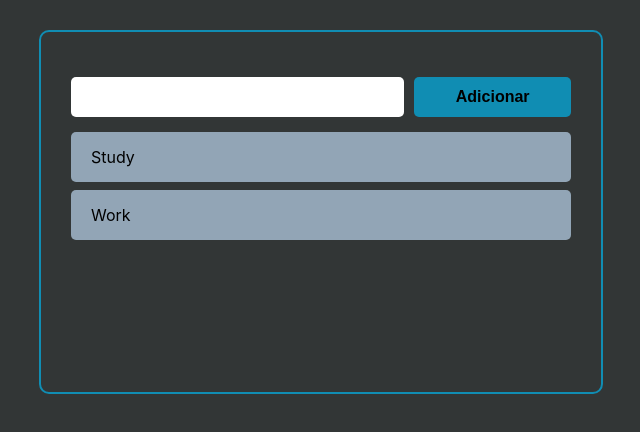
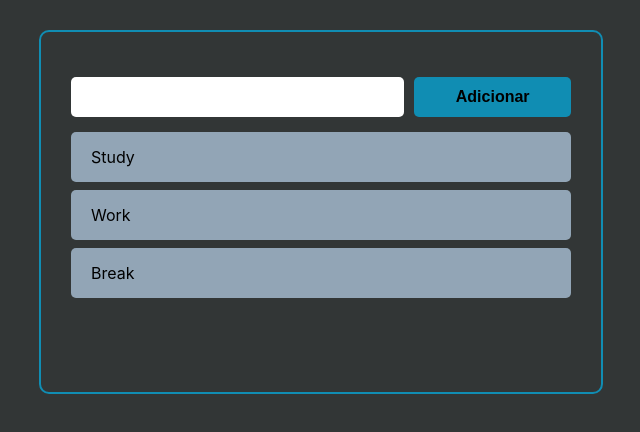
Before and after one commit to CamilaSilva1/Node.js, a React (Create React App) app: page / in a window 1280 px wide. Shown: the top 432 px of the page, without its empty margins (319-959 px from the left). Built offline with nearby package versions, Linux system fonts and the light colour scheme.

Commit message:
"first commit"

```diff
--- a/src/App.jsx
+++ b/src/App.jsx
@@ -22,9 +22,38 @@ const App = () => {
             id: '2',
             title: 'Work',
             completed: false,
+      },
+      {
+            id: '3',
+            title: 'Break',
+            completed: false,
       }
 
   ])
+
+  // function to change Completed in the taskList
+    const handleCompletedTaskClick = (taskId) => {
+
+        // accessing the task list
+          const newTasks = taskList.map(taskItem => {
+
+            // if the current id is the same as the previous id
+            // return all in the list and change completed to false or true
+                  if(taskItem.id === taskId)
+                      return {
+
+                        ...taskList,
+                        completed: !taskItem.completed
+
+                      }
+
+                      // else return the itens in the list
+                      return taskItem
+
+          })
+
+          setTasksList(newTasks)
+    }
 
 //   function for handle task addition
     const handleTaskAdd = (taskTitle) => {
@@ -48,9 +77,9 @@ const App = () => {
 
             <div className={styles.container}>
 
-                <AddTask handleTaskAdd={handleTaskAdd}/>
+                <AddTask handleTaskAdd={handleTaskAdd} />
 
-                <TasksRender taskItem={taskList} />
+                <TasksRender taskItem={taskList} handleCompletedTaskClick={handleCompletedTaskClick} />
 
             </div>
 
--- a/src/Components/ItensTask.jsx
+++ b/src/Components/ItensTask.jsx
@@ -7,12 +7,20 @@ import React from 'react';
 //imports
 import styles from '../css/Task.module.css'
 
-const Itens = ({itens}) => {
+const Itens = ({itens, handleCompletedTaskClick}) => {
 
         return(
 
-               <div className={styles.task_container}>
-                       {itens.title}
+               <div className={styles.task_container}
+                    style={itens.completed ? { borderLeft:'6px solid black'} : {}}>
+
+                        <div className={styles.task_title}
+                             onClick={() => handleCompletedTaskClick(itens.id)}>
+
+                                {itens.title}
+
+                        </div>
+
                </div>
         )
 }
--- a/src/Components/TasksRender.jsx
+++ b/src/Components/TasksRender.jsx
@@ -5,13 +5,14 @@
 import React from 'react'
 import ItensTask from './ItensTask'
 
-const TasksRender = ({ taskItem }) => {
+const TasksRender = ({ taskItem, handleCompletedTaskClick }) => {
 
         return(
 
                 <>
                     {taskItem.map((taskList) => (
-                        <ItensTask itens={taskList} />
+                        <ItensTask itens={taskList}
+                            handleCompletedTaskClick={handleCompletedTaskClick} />
                     ))}
                 </>
         )
```
